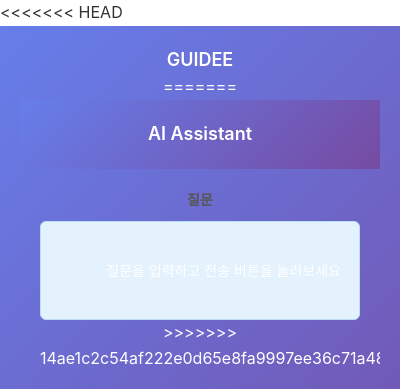
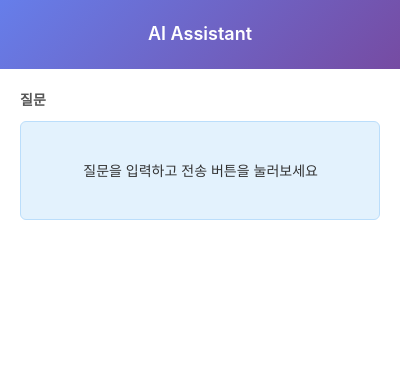
Before and after one commit to kimsoeun07/Guidee, a browser extension: page popup.html in a window 400 px wide. Shown: the top 389 px of the page. Drawn offline with Linux system fonts and the light colour scheme.

Commit message:
의문의문제해결

```diff
--- a/popup.html
+++ b/popup.html
@@ -8,10 +8,6 @@
   </head>
   <body>
     <div class="container">
-<<<<<<< HEAD
-        <div class="header">
-            <h1>GUIDEE</h1>
-=======
       <div class="header">
         <h1>AI Assistant</h1>
       </div>
@@ -22,7 +18,6 @@
           <div id="questionArea" class="question-display">
             질문을 입력하고 전송 버튼을 눌러보세요
           </div>
->>>>>>> 14ae1c2c54af222e0d65e8fa9997ee36c71a4800
         </div>
 
         <div class="response-section">
```
